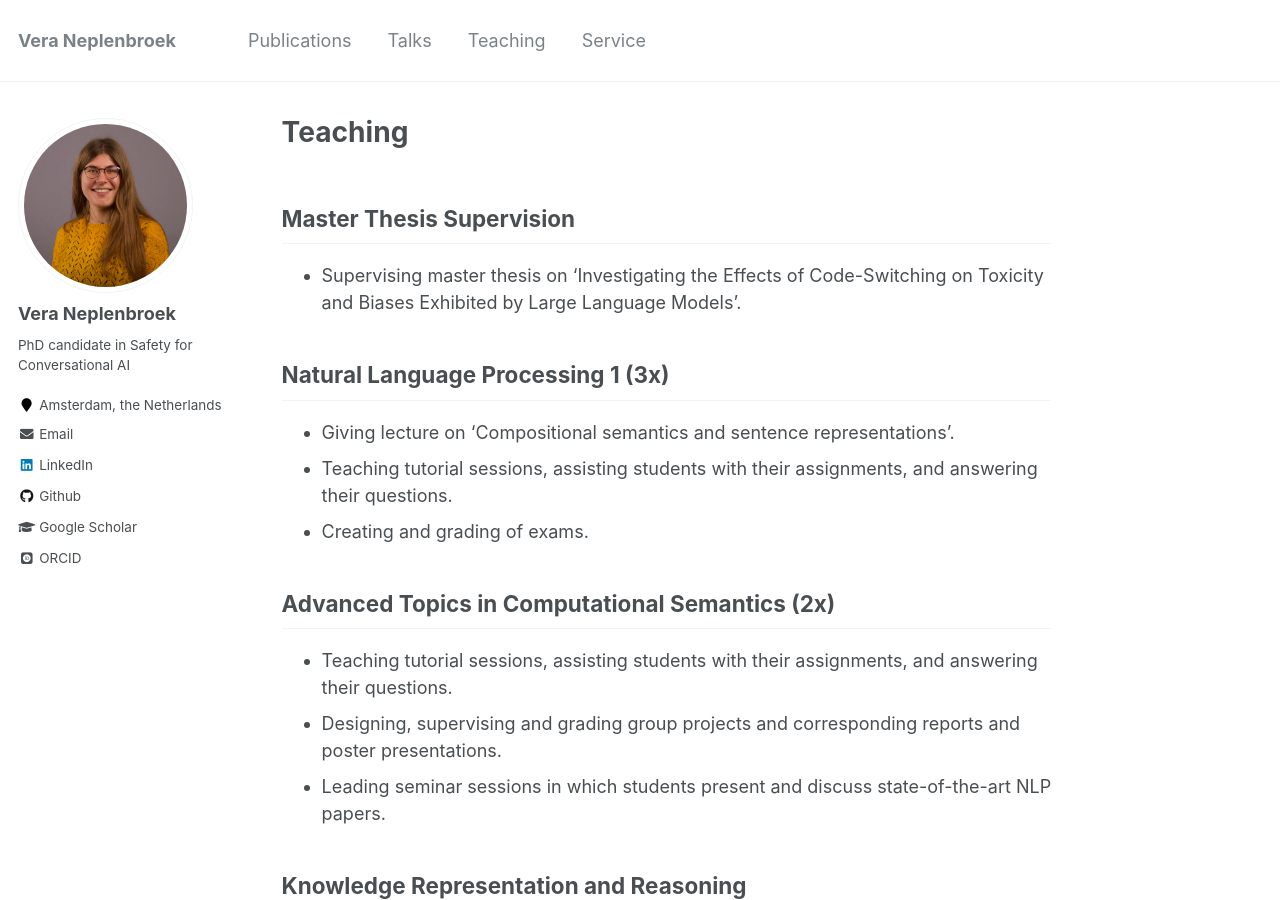
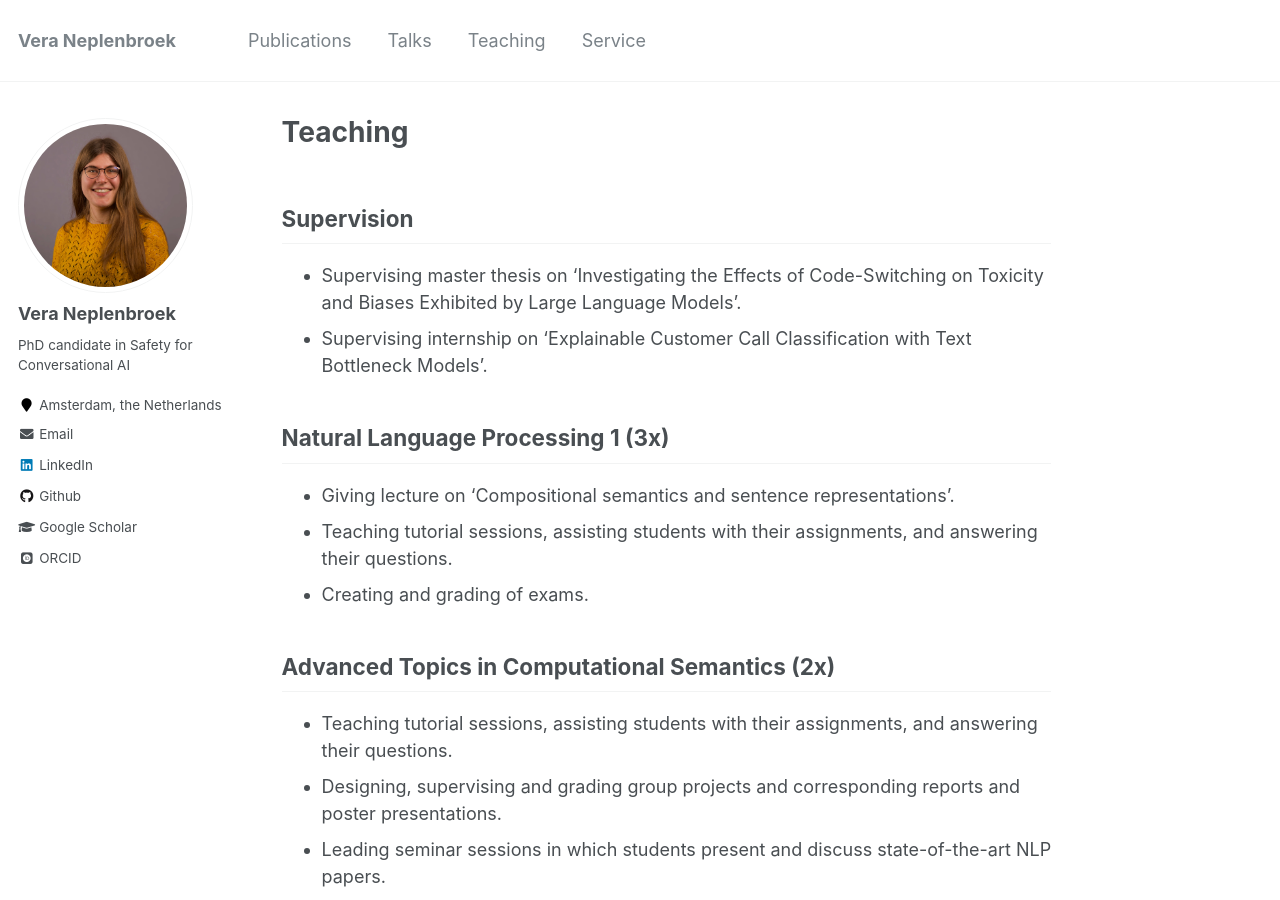
Before and after one commit to Veranep/Veranep.github.io, a Jekyll site: the page built from _pages/teaching.md, in a window 1280 px wide and 900 px high. Built offline with Jekyll 4.4.1, drawn with Linux system fonts in a browser that asks for light colours; some web fonts are replaced.

Commit message:
Update teaching.md

```diff
--- a/_pages/teaching.md
+++ b/_pages/teaching.md
@@ -4,9 +4,10 @@ permalink: /teaching/
 author_profile: true
 ---
 
-## Master Thesis Supervision
+## Supervision
 
 * Supervising master thesis on 'Investigating the Effects of Code-Switching on Toxicity and Biases Exhibited by Large Language Models'.
+* Supervising internship on 'Explainable Customer Call Classification with Text Bottleneck Models'.
 
 ## Natural Language Processing 1 (3x)
 
```
